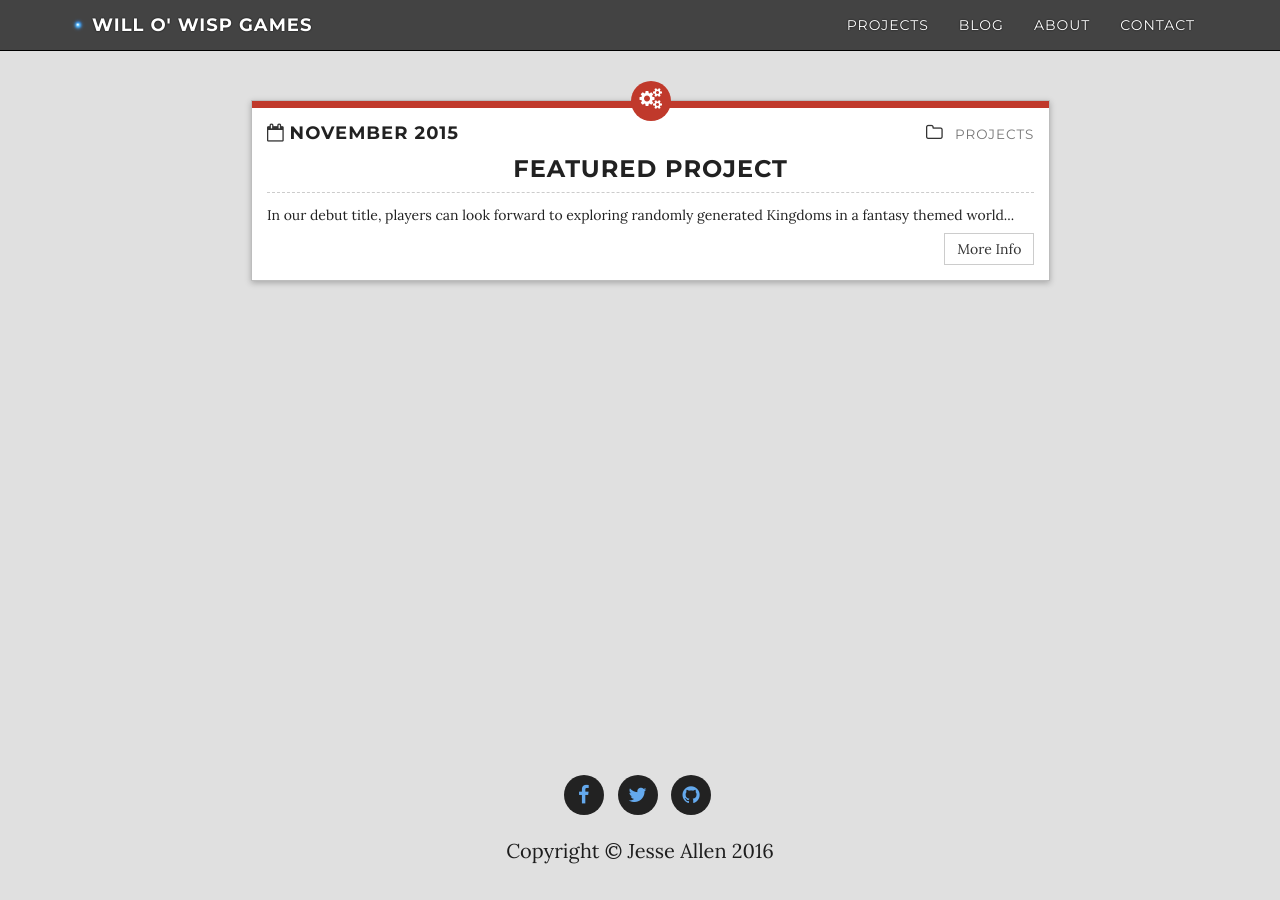
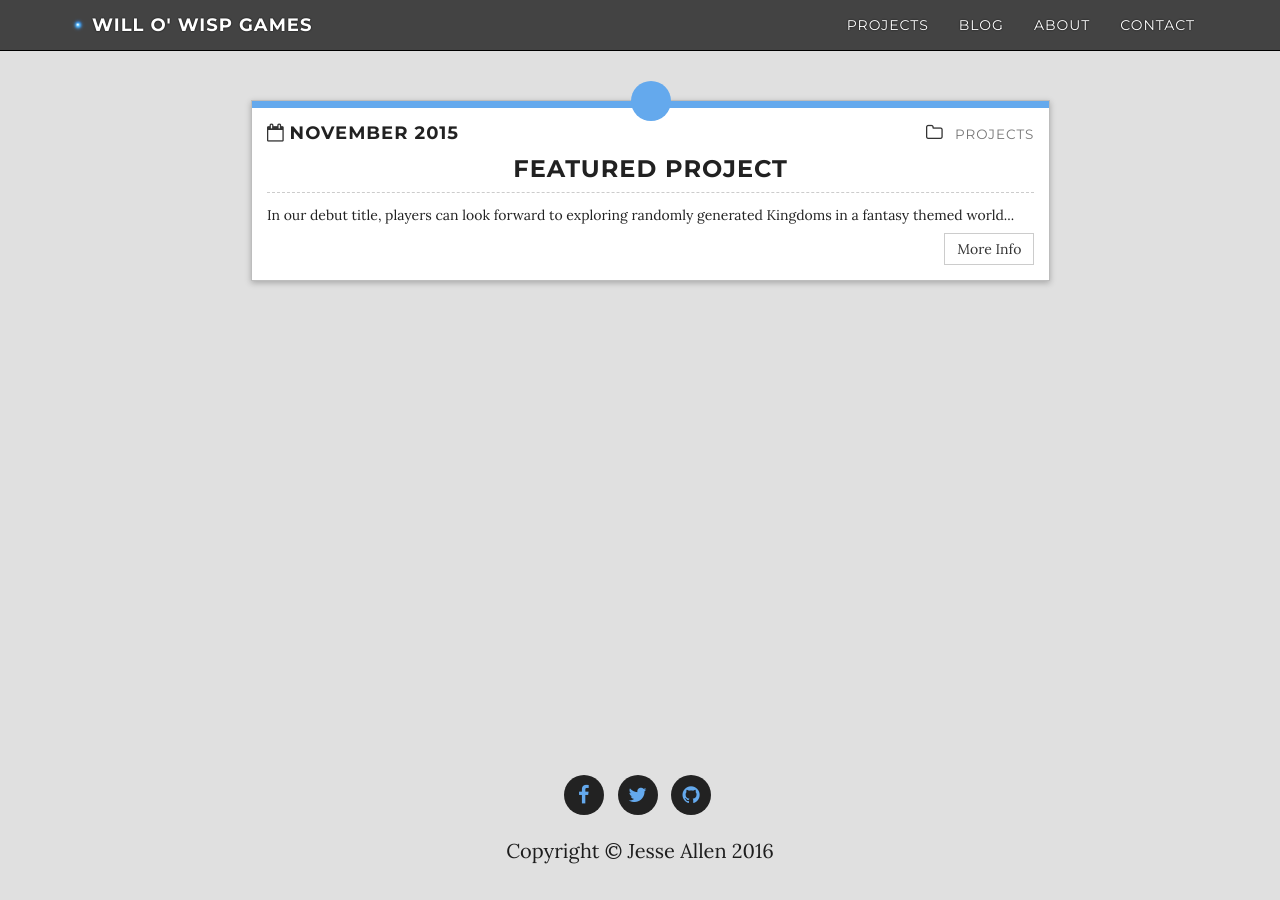
Before and after one commit to WilloWispGames/WilloWispGames.github.io, a Jekyll site: the page built from contact/index.html, in a window 1280 px wide. Built offline with Jekyll 4.4.1, drawn with Linux system fonts in a browser that asks for light colours; nearby versions of some CDN libraries.

Commit message:
Update contactPane.html

```diff
--- a/_includes/contactPane.html
+++ b/_includes/contactPane.html
@@ -3,9 +3,9 @@
 <center>
 <div class="area cf">
 	<div class="contactpane bounce-up cf">
-		<div class="subject design">
+		<div class="subject default">
 			<div class="cat-color"></div>
-			<div class="icon"><i class="fa fa-cogs"></i></div>
+			<div class="icon"><i class="fa fa-mail"></i></div>
 			<div class="header cf">
 				<h4 class="date"><i class="fa fa-calendar-o"></i><strong>November 2015</strong></h4>
 				<h4 class="cat"><i class="fa fa-folder-o"></i>
```
